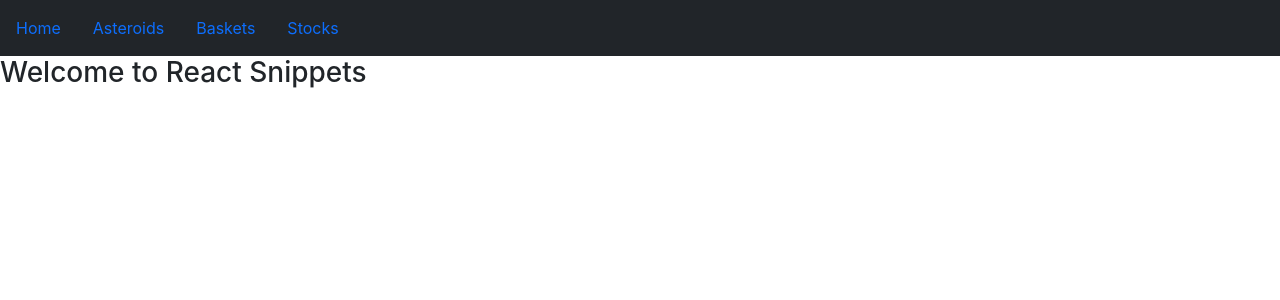
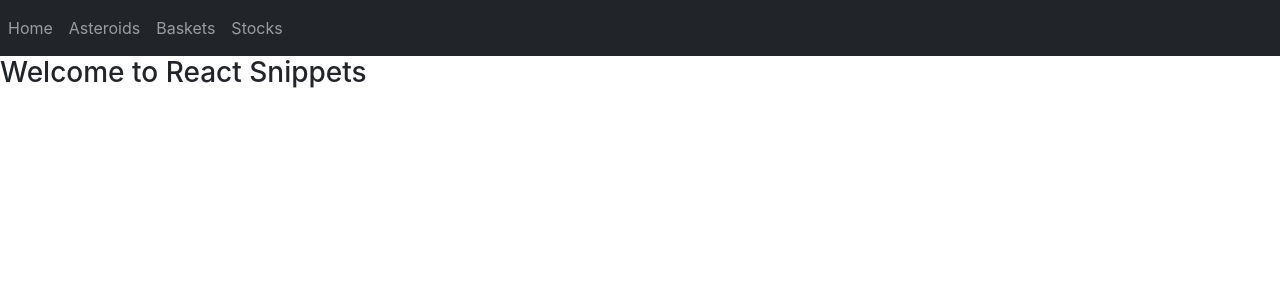
Before and after one commit to himanshuks/react-hks-interview-implementations, a React (Create React App) app: page / in a window 1280 px wide. Shown: the top 300 px of the page. Built offline with nearby package versions, Linux system fonts and the light colour scheme; no server answers.

Commit message:
nav wrapper added for css on nav items

```diff
--- a/src/containers/NavbarMenu.jsx
+++ b/src/containers/NavbarMenu.jsx
@@ -8,6 +8,7 @@ export const NavbarMenu = () => {
   return (
     <div>
       <Navbar bg="dark" variant="dark">
+        <Nav>
           <Nav.Link as={Link} to="/">
             Home
           </Nav.Link>
@@ -20,6 +21,7 @@ export const NavbarMenu = () => {
           <Nav.Link as={Link} to="/stocks">
             Stocks
           </Nav.Link>
+        </Nav>
       </Navbar>
     </div>
   );
```
Lines whose indentation alone changed are shown as unchanged.
